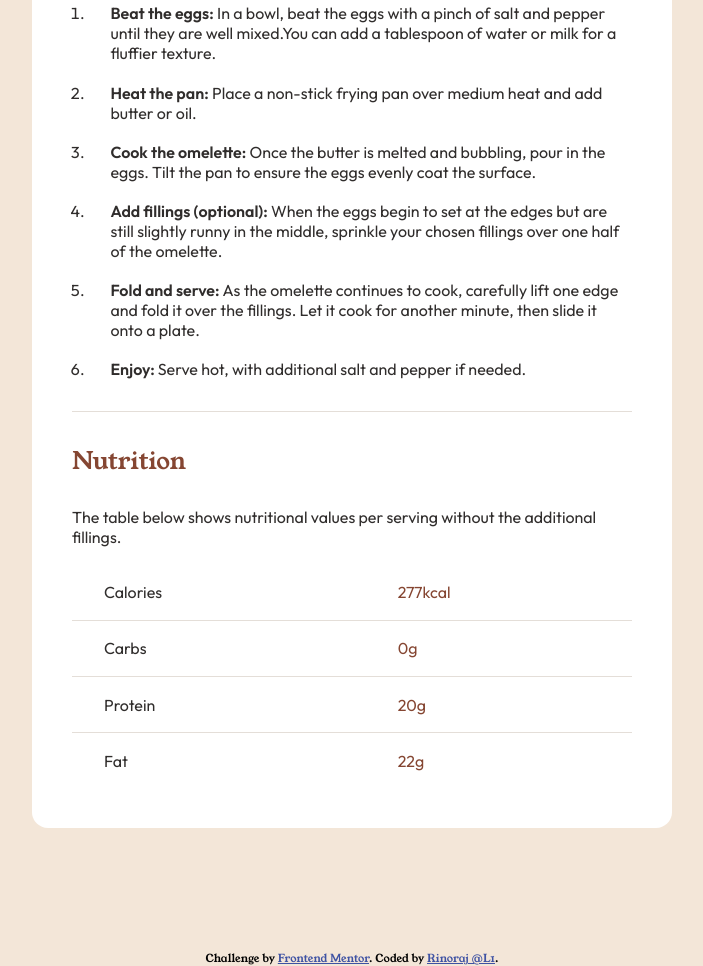
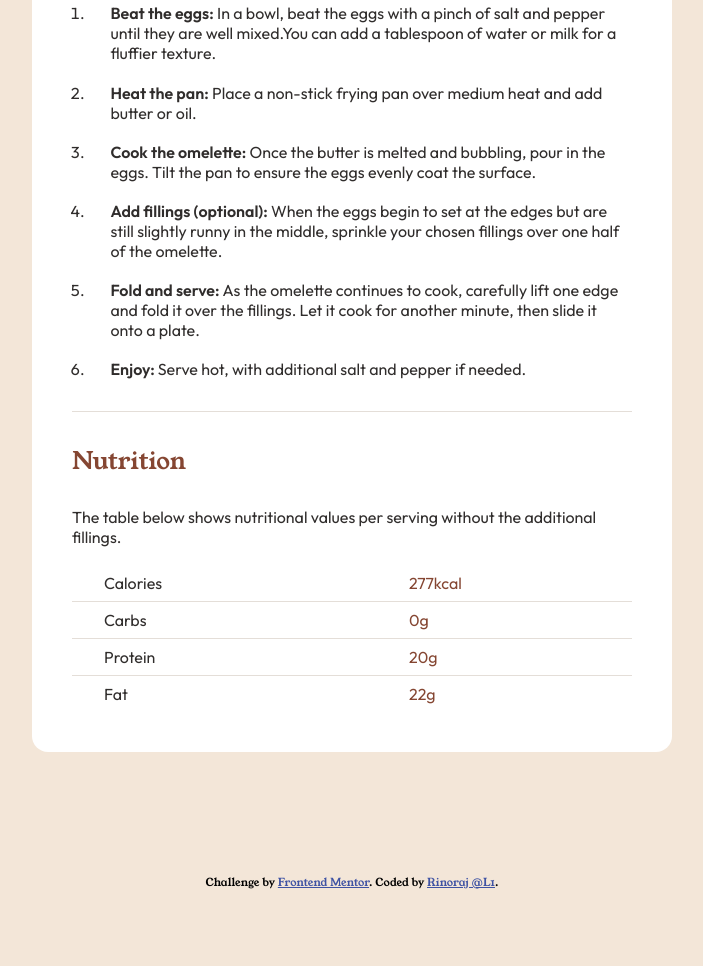
Before and after one commit to rinoraj6/recipe-page-main, a plain HTML site: page index.html in a window 1280 px wide. Shown: the part 1212-2178 px from the top of the page, without its empty margins (288-991 px from the left). After the commit the page ends 2102 px from the top, so only its background shows below. Drawn offline with Linux system fonts and the light colour scheme.

Commit message:
css change

```diff
--- a/styles.css
+++ b/styles.css
@@ -206,7 +206,7 @@ h2{
 
 }
 td{
-    padding: 1.1rem;
+    padding: .5rem;
 }
 tr{
     border-bottom: 1px solid var(--LightGrey);
```
